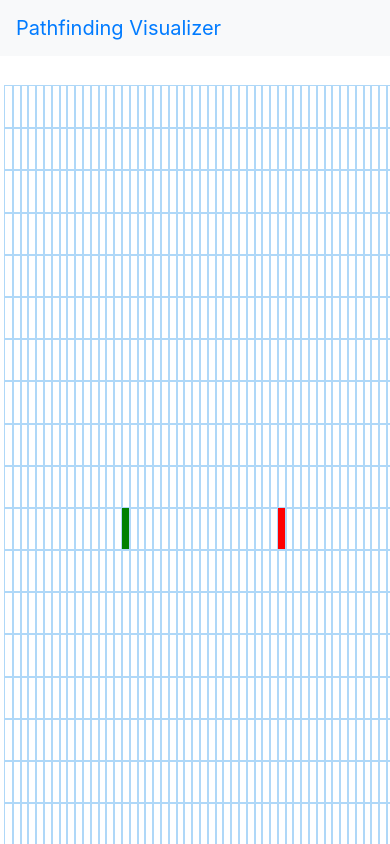
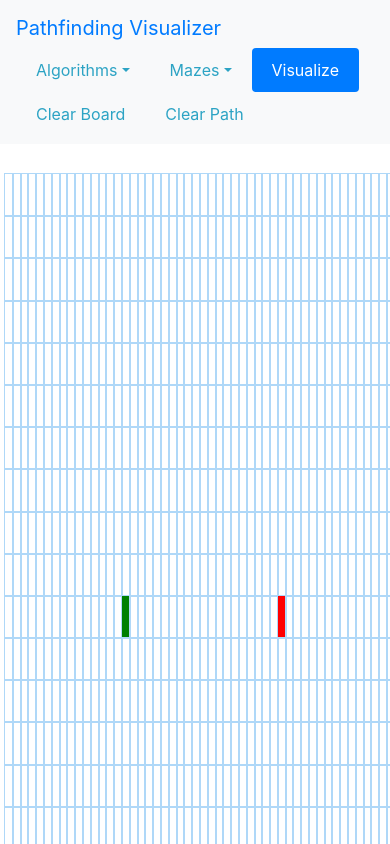
Before and after one commit to ala-bouzeghaia/pathfinding-visualizer, a React (Create React App) app: page / in a window 390 px wide. Shown: the top 844 px of the page. Built offline with nearby package versions, Linux system fonts and the light colour scheme.

Commit message:
Made navbar responsive

```diff
--- a/src/components/navbar.js
+++ b/src/components/navbar.js
@@ -13,11 +13,22 @@ const Navbar = () => {
 
   return (
     <nav className="navbar navbar-expand-lg bg-light">
-      <Link to="/" className="navbar-brand">
-        Pathfinding Visualizer{" "}
-      </Link>
+      <div className="navbar-brand">
+        <Link to="/">Pathfinding Visualizer </Link>
+      </div>
+      {/* <button
+        className="navbar-toggler"
+        type="button"
+        data-toggle="collapse"
+        data-target="#NavbarMenu"
+        aria-controls="NavbarMenu"
+        aria-expanded="false"
+        aria-label="Toggle navigation"
+      >
+        <span className="toggle-button navbar-toggler-icon"></span>
+      </button> */}
 
-      <div className="collapse navbar-collapse">
+      <div /* className="collapse navbar-collapse" id="NavbarMenu" */>
         <ul className="nav nav-pills">
           <li className="nav-item dropdown">
             <button
```
